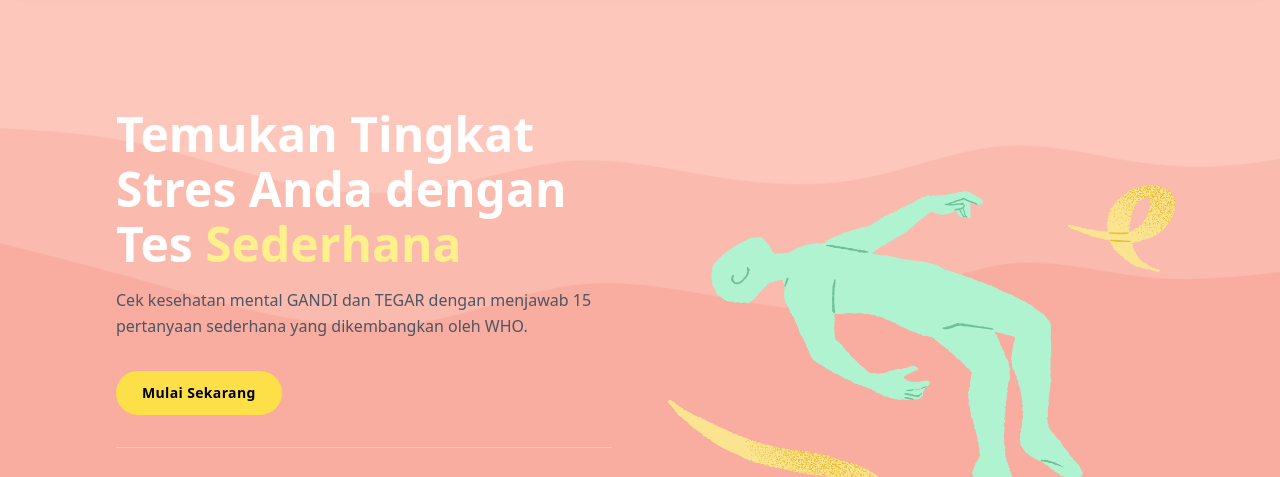
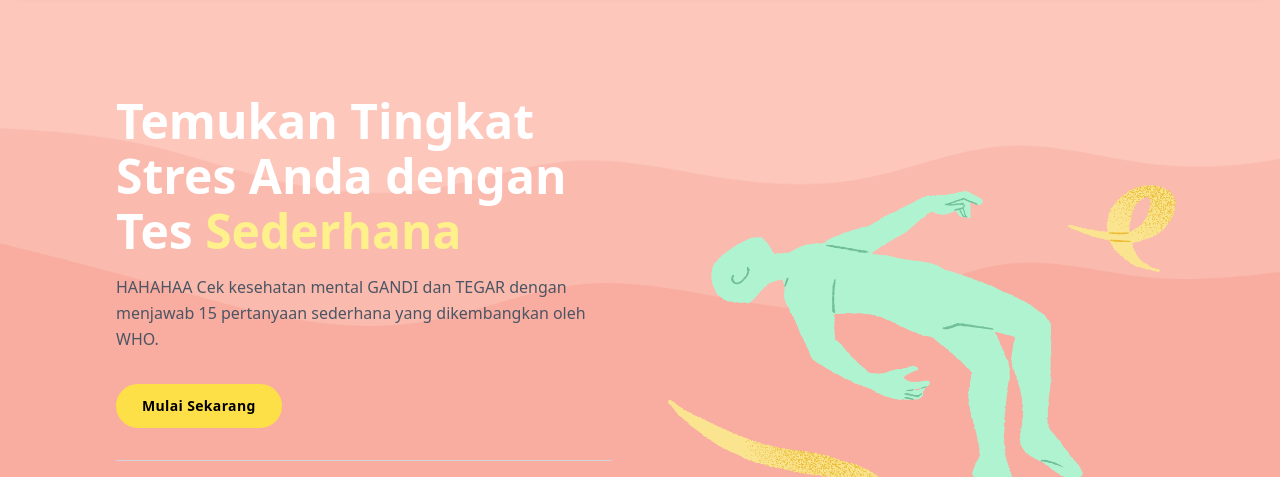
Before and after one commit to nmuhammadfadli/MoodUpNative, a plain HTML site: page index.html in a window 1280 px wide. Shown: the part 93-570 px from the top of the page. Drawn offline with nearby package versions, Linux system fonts and the light colour scheme.

Commit message:
bismillah lagi cuy

```diff
--- a/index.html
+++ b/index.html
@@ -84,7 +84,7 @@
             <div class="grid md:grid-cols-2 md:px-10 items-center md:gap-8 max-w-6xl space-x-3 mt-24 mx-auto">
                 <div class="max-md:order-1 max-md:text-center mx-3">
                     <h2 class="text-gray-800 md:text-5xl text-3xl font-extrabold mb-4 md:!leading-[55px] text-white">Temukan Tingkat Stres Anda dengan Tes <span class="text-yellow-200"> Sederhana</span></h2>
-                    <p class="mt-4 text-base text-gray-600 leading-relaxed">Cek kesehatan mental GANDI dan TEGAR dengan menjawab 15 pertanyaan sederhana yang dikembangkan oleh WHO.</p>
+                    <p class="mt-4 text-base text-gray-600 leading-relaxed"> HAHAHAA Cek kesehatan mental GANDI dan TEGAR dengan menjawab 15 pertanyaan sederhana yang dikembangkan oleh WHO.</p>
                     <div class="mt-8">
                         <a href="pre-quiz.html"><button type='button' class="bg-yellow-300 hover:bg-transparent hover:text-black border-2 border-yellow-300 transition-all text-black font-semibold tracking-wide text-sm rounded-full px-6 py-2.5">Mulai Sekarang</button></a>
                     </div>
```
